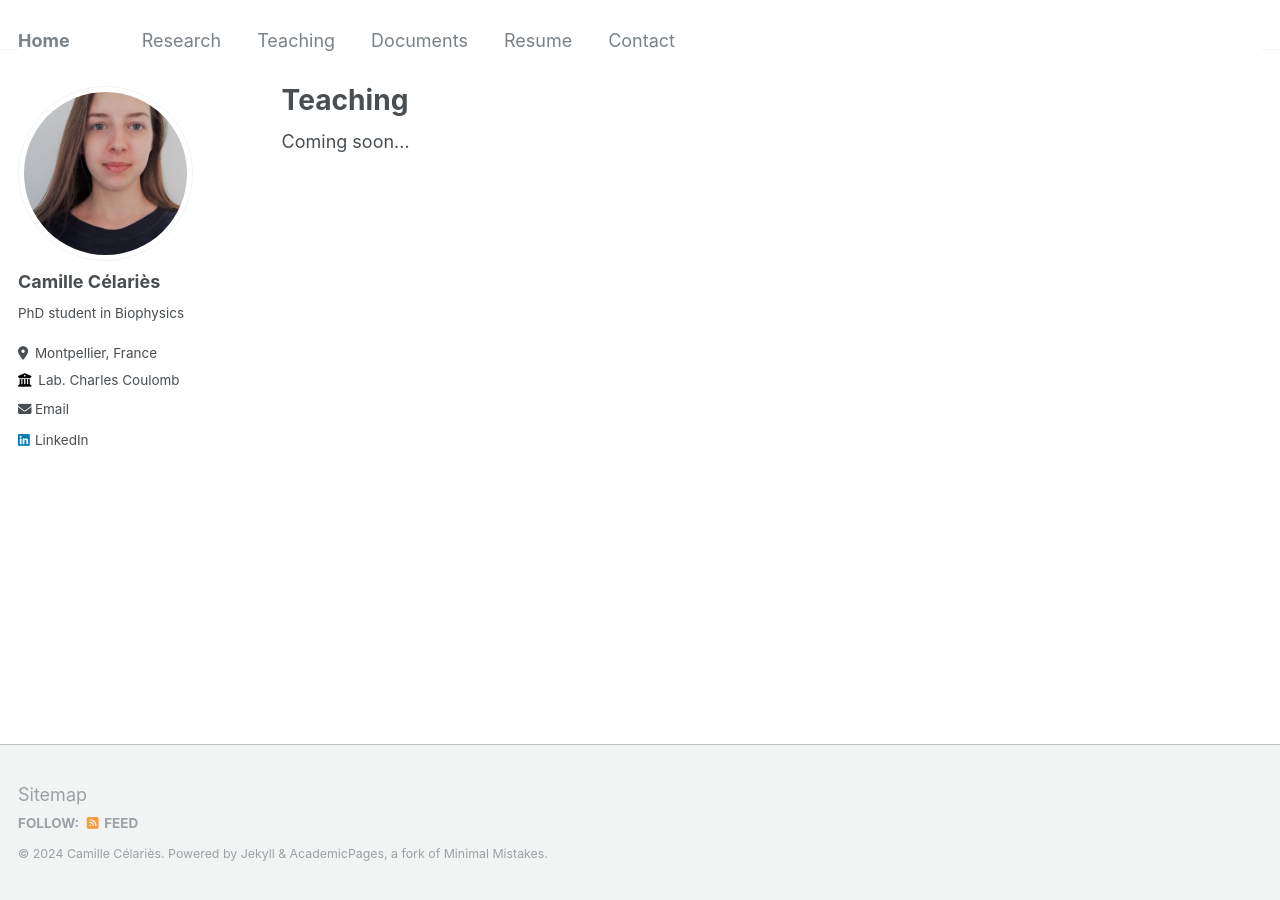
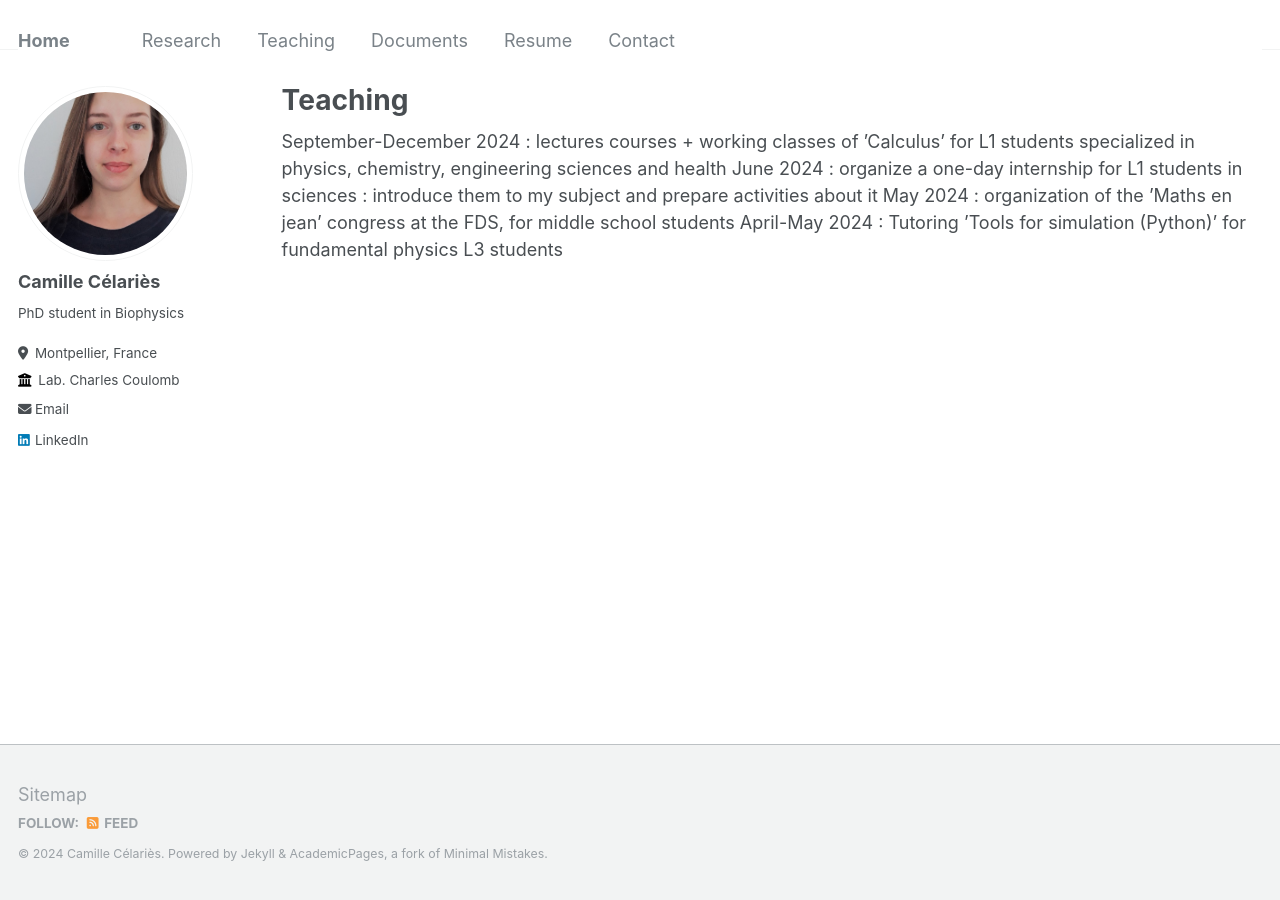
Before and after one commit to camillecelaries/camillecelaries.github.io, a Jekyll site: the page built from _pages/teaching.html, in a window 1280 px wide. Built offline with Jekyll 4.4.1, drawn with Linux system fonts in a browser that asks for light colours.

Commit message:
Update teaching.html

```diff
--- a/_pages/teaching.html
+++ b/_pages/teaching.html
@@ -5,4 +5,13 @@
 author_profile: true
 ---
 
-Coming soon...
+
+September-December 2024 : lectures courses + working classes of ’Calculus’ for L1 students specialized in
+physics, chemistry, engineering sciences and health
+
+June 2024 : organize a one-day internship for L1 students in sciences : introduce them to my
+subject and prepare activities about it
+
+May 2024 : organization of the ’Maths en jean’ congress at the FDS, for middle school students
+
+April-May 2024 : Tutoring ’Tools for simulation (Python)’ for fundamental physics L3 students
```
